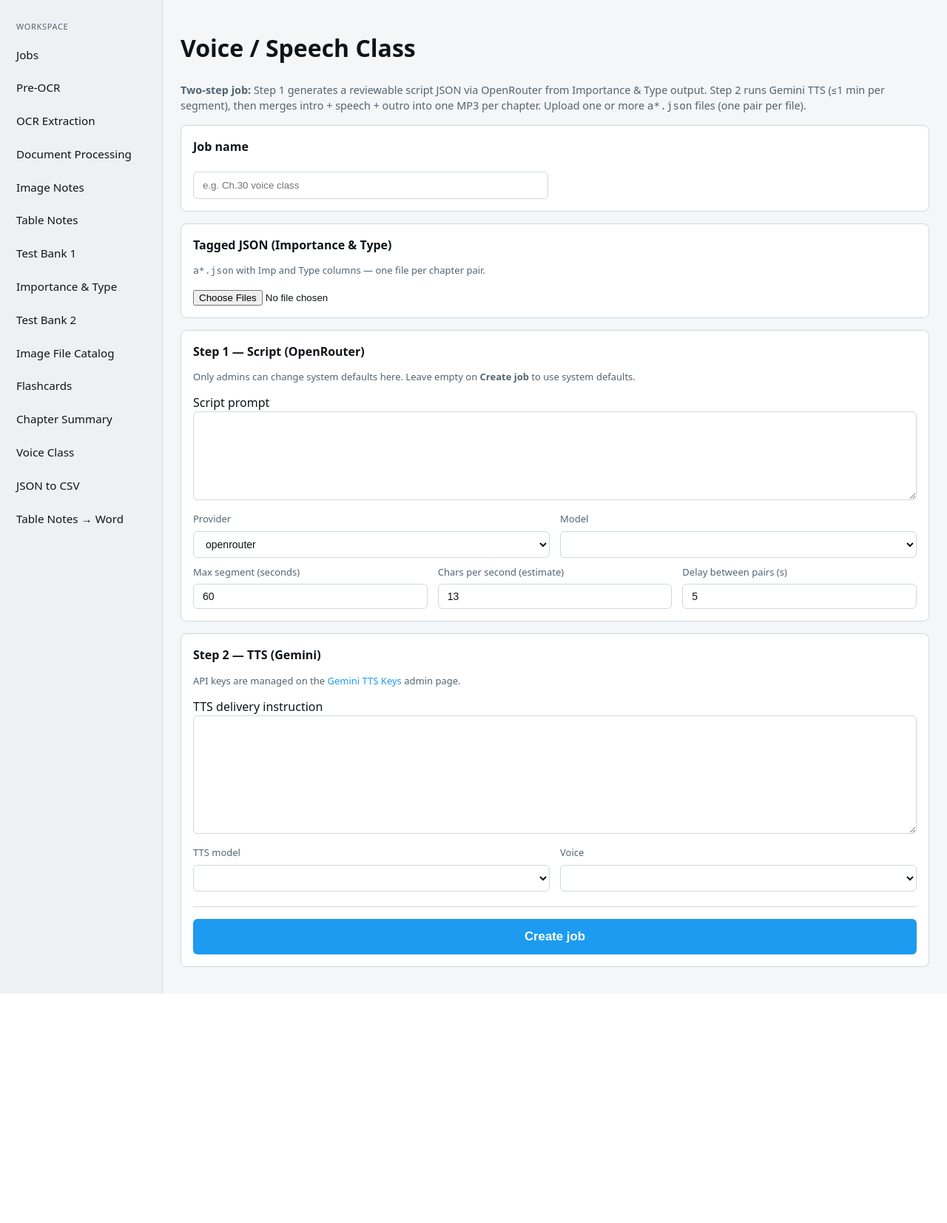
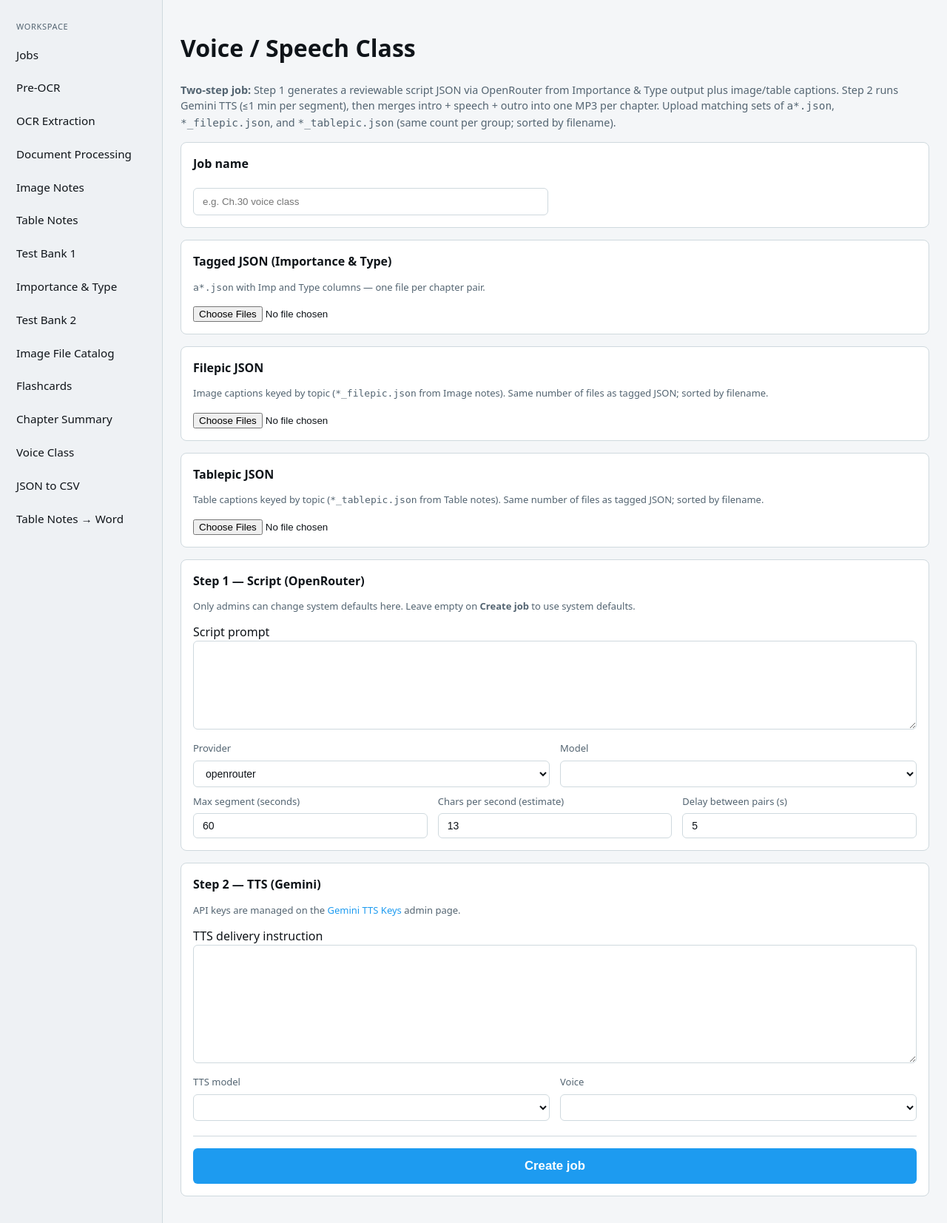
Before and after one commit to mohammadbaghershahmir/Automations_Project_Pileh, a FastAPI app: template content_automation_project/webapp/templates/voice_class_new.html in a window 1280 px wide. Shown: the part 49-1702 px from the top of the page at 74% size. Before the commit the page ends 1392 px from the top, so only its background shows below. Run offline with FastAPI, Linux system fonts and the light colour scheme; the template is opened without the code that fills it, so the values that code supplies are empty; parts of the project's set-up code (start-up, migrations or seed data) failed here and were passed over; some libraries are stand-ins or nearby versions.

Commit message:
voice class with filepic and table pic

```diff
--- a/content_automation_project/webapp/main.py
+++ b/content_automation_project/webapp/main.py
@@ -2139,6 +2139,8 @@ def create_app() -> FastAPI:
             user: CurrentUser,
             db: Session = Depends(get_db),
             tagged_json_files: List[UploadFile] = File(...),
+            filepic_json_files: List[UploadFile] = File(...),
+            tablepic_json_files: List[UploadFile] = File(...),
             prompt_1: str = Form(""),
             tts_instruction: str = Form(""),
             provider_1: str = Form(DEFAULT_TEST_BANK_PROVIDER),
@@ -2158,20 +2160,44 @@ def create_app() -> FastAPI:
 
             tmp = tempfile.mkdtemp(prefix="voiceclass_upload_")
             try:
-                j_paths: List[str] = []
-                for uf in tagged_json_files:
-                    if not uf.filename:
-                        continue
-                    dest = os.path.join(tmp, os.path.basename(uf.filename))
-                    content = await uf.read()
-                    with open(dest, "wb") as f:
-                        f.write(content)
-                    j_paths.append(dest)
-
-                if not j_paths:
+
+                async def _collect(files: List[UploadFile], subdir: str) -> List[str]:
+                    paths: List[str] = []
+                    for uf in files:
+                        if not uf.filename:
+                            continue
+                        dest = os.path.join(tmp, subdir, os.path.basename(uf.filename))
+                        os.makedirs(os.path.dirname(dest), exist_ok=True)
+                        content = await uf.read()
+                        with open(dest, "wb") as f:
+                            f.write(content)
+                        paths.append(dest)
+                    return paths
+
+                j_paths = await _collect(tagged_json_files, "tagged")
+                fp_paths = await _collect(filepic_json_files, "filepic")
+                tp_paths = await _collect(tablepic_json_files, "tablepic")
+
+                tagged_sorted = _sorted_nonempty_paths(j_paths)
+                fp_sorted = _sorted_nonempty_paths(fp_paths)
+                tp_sorted = _sorted_nonempty_paths(tp_paths)
+                n_tagged, n_fp, n_tp = len(tagged_sorted), len(fp_sorted), len(tp_sorted)
+
+                if not tagged_sorted:
                     raise HTTPException(400, "Upload at least one tagged JSON (a*.json from Importance & Type).")
-
-                pairs_spec = auto_pair_voice_class_files(j_paths)
+                if not fp_sorted or not tp_sorted:
+                    raise HTTPException(
+                        400,
+                        "Upload matching filepic and tablepic JSON files for each chapter.",
+                    )
+                if n_tagged != n_fp or n_tagged != n_tp:
+                    raise HTTPException(
+                        400,
+                        f"File counts must match: tagged ({n_tagged}), filepic ({n_fp}), tablepic ({n_tp}). "
+                        "Sort order is by filename within each group.",
+                    )
+
+                pairs_spec = auto_pair_voice_class_files(tagged_sorted, fp_sorted, tp_sorted)
                 if not pairs_spec:
                     raise HTTPException(400, "No pairable tagged JSON files (check PointId / filenames).")
 
@@ -2195,6 +2221,32 @@ def create_app() -> FastAPI:
                     raise HTTPException(400, "Invalid OpenRouter model.")
                 provider_1_eff = normalize_test_bank_provider(provider_1)
 
+                pair_media: dict = {}
+                job_id = str(uuid.uuid4())
+                root = job_root(job_id)
+                os.makedirs(root, exist_ok=True)
+
+                for pair_index, p in enumerate(pairs_spec):
+                    tagged = p["stage_j_path"]
+                    fp = p["filepic_path"]
+                    tp = p["tablepic_path"]
+                    ensure_dirs(job_id, pair_index)
+                    tagged_name = os.path.basename(tagged)
+                    fp_name = os.path.basename(fp)
+                    tp_name = os.path.basename(tp)
+                    rel_tagged = f"pair_{pair_index}/inputs/{tagged_name}"
+                    rel_fp = f"pair_{pair_index}/inputs/{fp_name}"
+                    rel_tp = f"pair_{pair_index}/inputs/{tp_name}"
+                    shutil.copy2(tagged, os.path.join(root, rel_tagged.replace("/", os.sep)))
+                    shutil.copy2(fp, os.path.join(root, rel_fp.replace("/", os.sep)))
+                    shutil.copy2(tp, os.path.join(root, rel_tp.replace("/", os.sep)))
+                    pair_media[str(pair_index)] = {
+                        "filepic_relpath": rel_fp,
+                        "tablepic_relpath": rel_tp,
+                        "filepic_basename": fp_name,
+                        "tablepic_basename": tp_name,
+                    }
+
                 cfg = {
                     "display_name": name_stripped,
                     "prompt_1": prompt_1_eff,
@@ -2206,11 +2258,8 @@ def create_app() -> FastAPI:
                     "max_segment_seconds": max_seg_val,
                     "chars_per_second": cps_val,
                     "delay_seconds": delay_val,
+                    "pair_media": pair_media,
                 }
-                job_id = str(uuid.uuid4())
-                root = job_root(job_id)
-                os.makedirs(root, exist_ok=True)
-
                 job = Job(
                     id=job_id,
                     type="voice_class",
@@ -2222,11 +2271,8 @@ def create_app() -> FastAPI:
                 db.flush()
 
                 for pair_index, p in enumerate(pairs_spec):
-                    tagged = p["stage_j_path"]
-                    ensure_dirs(job_id, pair_index)
-                    tagged_name = os.path.basename(tagged)
+                    tagged_name = os.path.basename(p["stage_j_path"])
                     rel_tagged = f"pair_{pair_index}/inputs/{tagged_name}"
-                    shutil.copy2(tagged, os.path.join(root, rel_tagged.replace("/", os.sep)))
                     db.add(
                         JobPair(
                             job_id=job_id,
@@ -2239,6 +2285,12 @@ def create_app() -> FastAPI:
                         )
                     )
                     register_input_artifact(db, job_id, pair_index, root, rel_tagged, "upload_tagged_json")
+                    register_input_artifact(
+                        db, job_id, pair_index, root, pair_media[str(pair_index)]["filepic_relpath"], "upload_filepic_json"
+                    )
+                    register_input_artifact(
+                        db, job_id, pair_index, root, pair_media[str(pair_index)]["tablepic_relpath"], "upload_tablepic_json"
+                    )
 
                 db.commit()
             finally:
--- a/content_automation_project/webapp/templates/voice_class_new.html
+++ b/content_automation_project/webapp/templates/voice_class_new.html
@@ -12,7 +12,7 @@
 {% if multipart_ok is defined and not multipart_ok %}
 <p style="color:#f87171;">File uploads are disabled: install <code>python-multipart</code> on the server, then restart the API.</p>
 {% endif %}
-<p class="muted"><strong>Two-step job:</strong> Step&nbsp;1 generates a reviewable script JSON via OpenRouter from Importance &amp; Type output. Step&nbsp;2 runs Gemini TTS (≤1&nbsp;min per segment), then merges intro + speech + outro into one MP3 per chapter. Upload one or more <code>a*.json</code> files (one pair per file).</p>
+<p class="muted"><strong>Two-step job:</strong> Step&nbsp;1 generates a reviewable script JSON via OpenRouter from Importance &amp; Type output plus image/table captions. Step&nbsp;2 runs Gemini TTS (≤1&nbsp;min per segment), then merges intro + speech + outro into one MP3 per chapter. Upload matching sets of <code>a*.json</code>, <code>*_filepic.json</code>, and <code>*_tablepic.json</code> (same count per group; sorted by filename).</p>
 {% if request.query_params.get('prompt_saved') %}
 <p class="muted" style="margin:0 0 12px;color:var(--accent);font-size:13px;">System default prompts saved.</p>
 {% endif %}
@@ -26,6 +26,16 @@
     <h2 style="margin-top:0;font-size:1rem;">Tagged JSON (Importance &amp; Type)</h2>
     <p class="muted" style="margin-top:0;font-size:13px;"><code>a*.json</code> with Imp and Type columns — one file per chapter pair.</p>
     <input type="file" name="tagged_json_files" multiple accept=".json,application/json" required/>
+  </div>
+  <div class="card">
+    <h2 style="margin-top:0;font-size:1rem;">Filepic JSON</h2>
+    <p class="muted" style="margin-top:0;font-size:13px;">Image captions keyed by topic (<code>*_filepic.json</code> from Image notes). Same number of files as tagged JSON; sorted by filename.</p>
+    <input type="file" name="filepic_json_files" multiple accept=".json,application/json" required/>
+  </div>
+  <div class="card">
+    <h2 style="margin-top:0;font-size:1rem;">Tablepic JSON</h2>
+    <p class="muted" style="margin-top:0;font-size:13px;">Table captions keyed by topic (<code>*_tablepic.json</code> from Table notes). Same number of files as tagged JSON; sorted by filename.</p>
+    <input type="file" name="tablepic_json_files" multiple accept=".json,application/json" required/>
   </div>
   <div class="card">
     <h2 style="margin-top:0;font-size:1rem;">Step 1 — Script (OpenRouter)</h2>
```
Also changed, not shown: content_automation_project/stage_v_pairing.py (+22 -6 lines), content_automation_project/stage_voice_processor.py (+85 -1 lines), content_automation_project/webapp/tasks_voice_class.py (+16 -4 lines), content_automation_project/webapp/templates/job_detail.html (+7 -4 lines).
